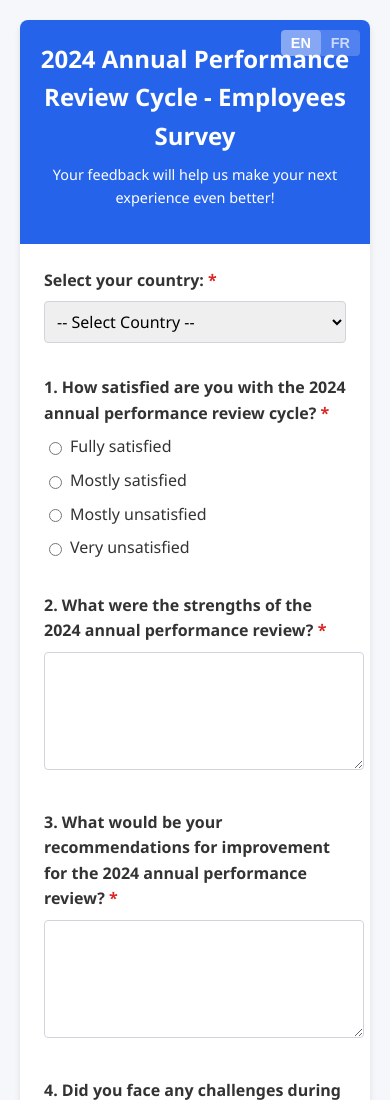
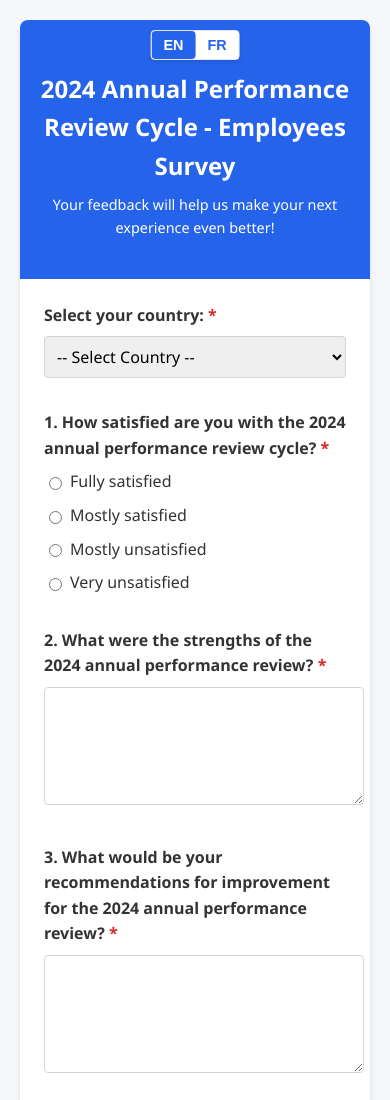
Before and after one commit to Oleksandr231989/Survey_employees, a website: page index.html in a window 390 px wide. Shown: the top 1100 px of the page. Drawn offline with Linux system fonts and the light colour scheme.

Commit message:
Update index.html

```diff
--- a/index.html
+++ b/index.html
@@ -30,6 +30,8 @@
             padding: 20px;
             text-align: center;
             position: relative;
+            padding-top: 25px;
+            padding-bottom: 25px;
         }
 
         .header h1 {
@@ -218,32 +220,47 @@
         /* Language Toggle */
         .language-toggle {
             position: absolute;
-            top: 10px;
-            right: 10px;
+            top: 20px;
+            right: 20px;
             display: flex;
-            background-color: rgba(255, 255, 255, 0.2);
+            background-color: white;
             border-radius: 4px;
             overflow: hidden;
+            box-shadow: 0 2px 4px rgba(0, 0, 0, 0.1);
+            border: 1px solid #e5e7eb;
         }
 
         .language-toggle button {
             background: none;
             border: none;
-            color: white;
-            padding: 5px 10px;
+            color: #2563eb;
+            padding: 6px 12px;
             font-size: 0.9rem;
+            font-weight: 600;
             cursor: pointer;
-            opacity: 0.7;
-            transition: opacity 0.2s, background-color 0.2s;
+            transition: background-color 0.2s, color 0.2s;
         }
 
         .language-toggle button.active {
-            background-color: rgba(255, 255, 255, 0.3);
-            opacity: 1;
+            background-color: #2563eb;
+            color: white;
         }
 
-        .language-toggle button:hover {
-            opacity: 1;
+        .language-toggle button:hover:not(.active) {
+            background-color: #f3f4f6;
+        }
+
+        @media (max-width: 640px) {
+            .header {
+                padding-top: 50px;
+                position: relative;
+            }
+
+            .language-toggle {
+                top: 10px;
+                right: 50%;
+                transform: translateX(50%);
+            }
         }
     </style>
 </head>
```
